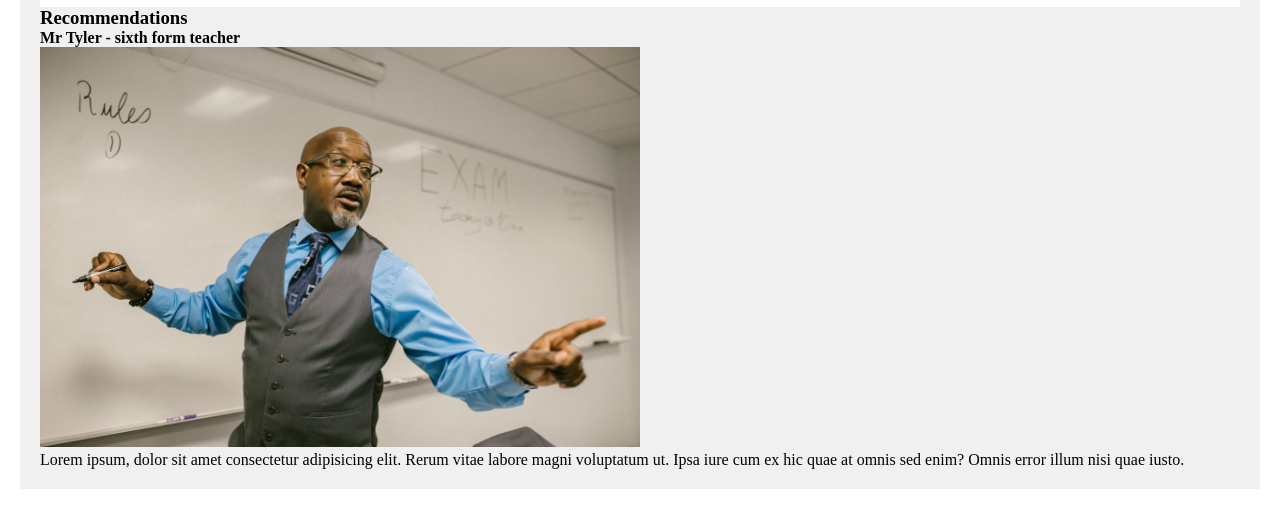
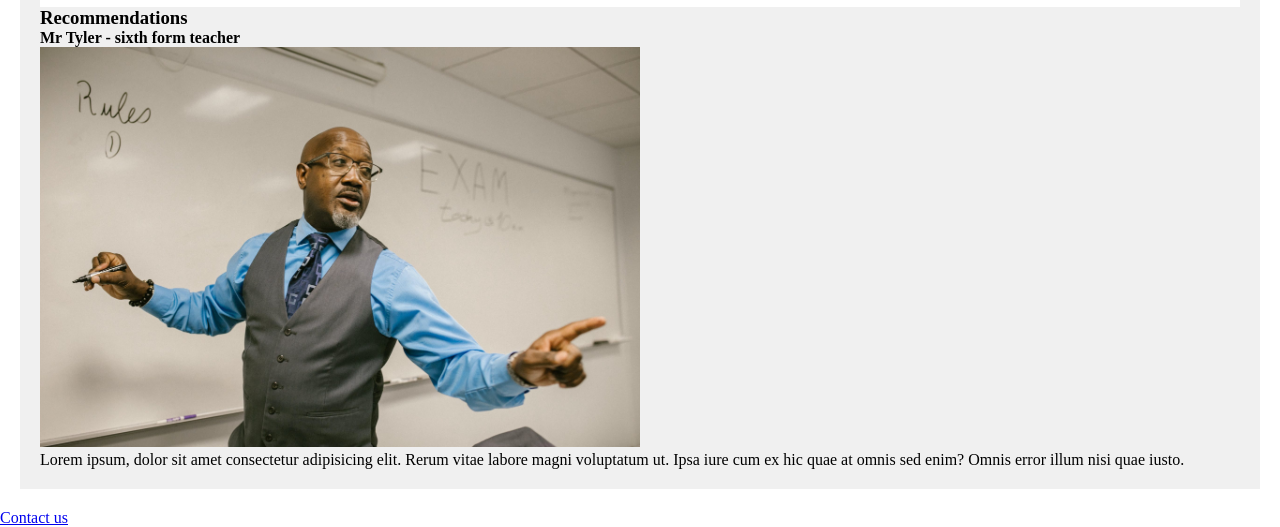
Before and after one commit to rosaTome/html-css-recap, a plain HTML site: page index.html in a window 1280 px wide. Shown: the part 420-947 px from the top of the page. Drawn offline with nearby package versions, Linux system fonts and the light colour scheme; a web font is replaced by a local one.

Commit message:
Contact us button added

```diff
--- a/index.html
+++ b/index.html
@@ -67,6 +67,9 @@
     </main>
 
     <!-- footer -->
+    <footer>
+        <a href="#">Contact us</a>
+    </footer>
 
 </body>
 
```
